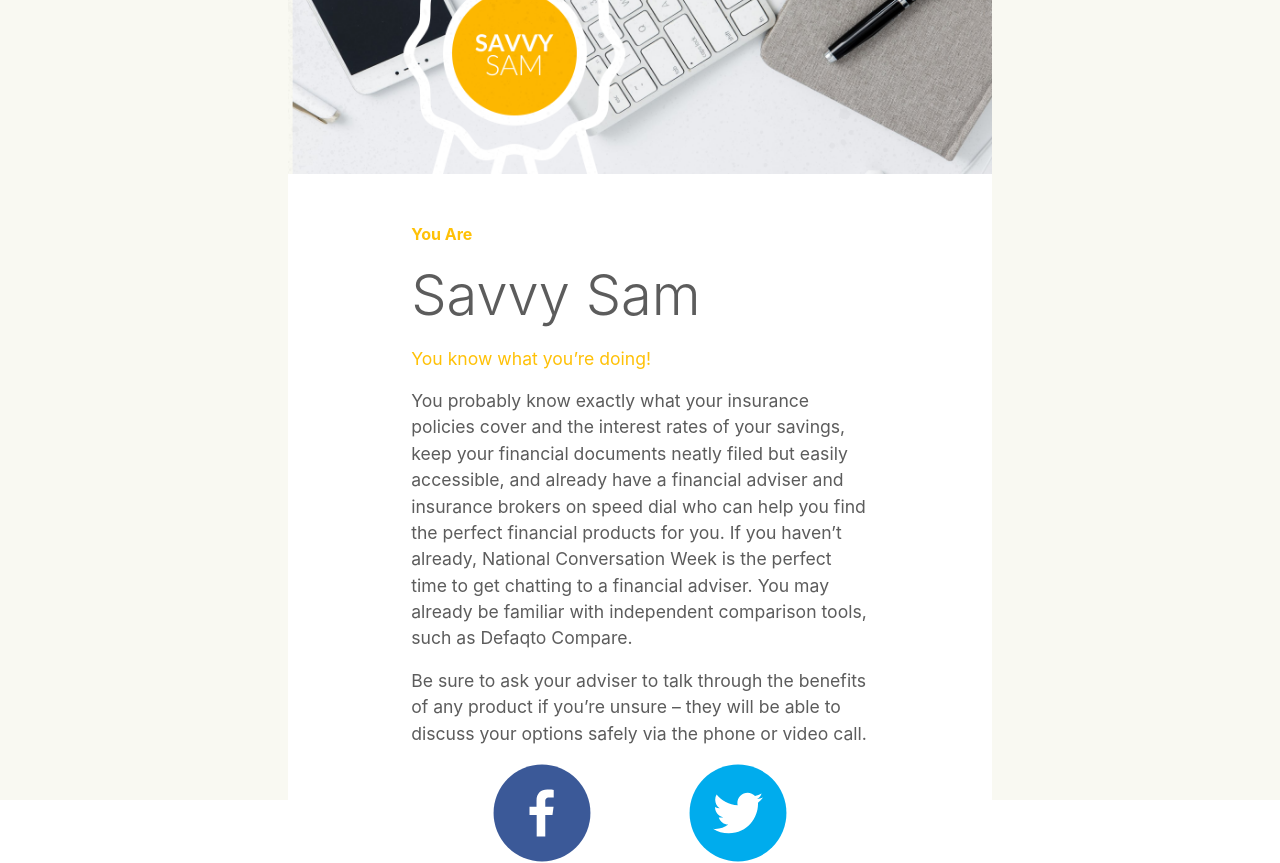
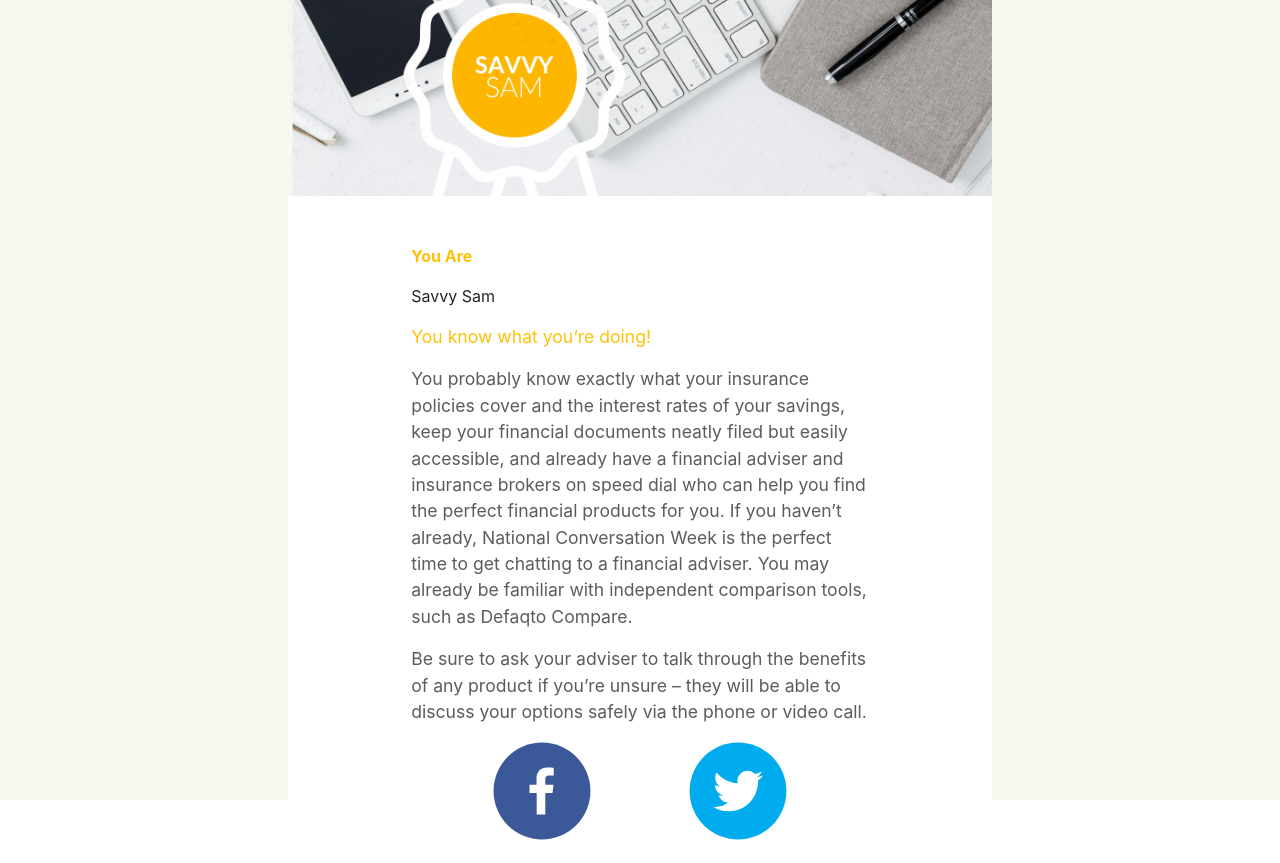
Before and after one commit to Ojself/NationalConversationQuiz, a React (Create React App) app in the folder client/: page /results in a window 1280 px wide. After the commit the page ends 841 px from the top, so only its background shows below. Built offline with nearby package versions, Linux system fonts and the light colour scheme.

Commit message:
style changes

```diff
--- a/client/src/components/molecules/CharacterInformation.jsx
+++ b/client/src/components/molecules/CharacterInformation.jsx
@@ -1,6 +1,6 @@
 import React from 'react'
 
-const CharacterInformation = props => {
+const CharacterInformation = (props) => {
   const { name, caption, text, footer } = props.info
 
   return (
@@ -8,9 +8,7 @@ const CharacterInformation = props => {
       <p className="text-warning mt-5">
         <strong>You Are</strong>
       </p>
-      <p style={characterInformationStyle.name} className="display-4">
-        {name}
-      </p>
+      <p className="result-name">{name}</p>
       <p style={characterInformationStyle.caption} className="text-warning">
         {caption}
       </p>
@@ -27,9 +25,7 @@ const characterInformationStyle = {
     maxWidth: '65%',
     margin: '0 auto',
   },
-  name: {
-    color: '#5c5c5c',
-  },
+
   caption: {
     fontSize: '2.2vmin',
     color: '#5c5c5c',
--- a/client/src/index.scss
+++ b/client/src/index.scss
@@ -24,6 +24,12 @@ body {
     min-width: 95%;
     margin: 0 auto;
   }
+  #result-name {
+    font-size: 3.5rem;
+    font-weight: 300;
+    line-height: 1.2;
+    color: '#5c5c5c';
+  }
 }
 
 #homeStyle-container {
@@ -46,3 +52,9 @@ body {
   width: 100%;
   height: auto;
 }
+#result-name {
+  font-size: 3.5rem;
+  font-weight: 300;
+  line-height: 1.2;
+  color: '#5c5c5c';
+}
```
